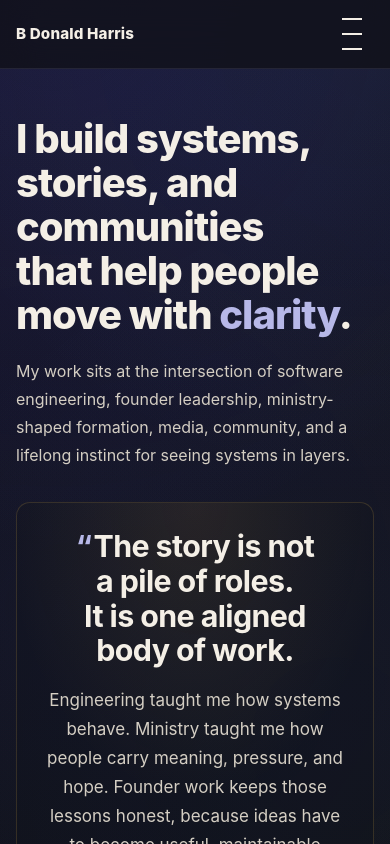
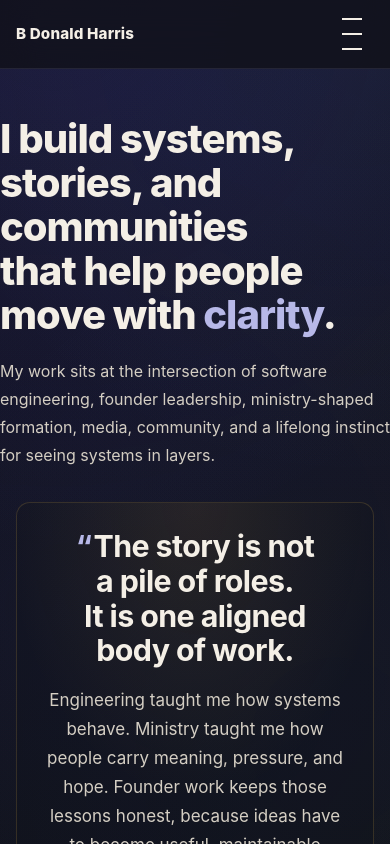
Before and after one commit to bdonaldharris/bdonaldharris.com, a Next.js app: page /about in a window 390 px wide. Shown: the top 844 px of the page. Built offline with nearby package versions, Linux system fonts and the light colour scheme.

Commit message:
Refine editorial hero spacing for About and Ideas pages

```diff
--- a/app/editorial-refinements.css
+++ b/app/editorial-refinements.css
@@ -13,6 +13,16 @@
 .writing-hero-artifact img {
   width: 100%;
   height: auto;
+}
+
+/* Image-less editorial heroes need a wider reading measure. */
+.about-page .page-hero {
+  width: min(100%, 960px);
+  padding-right: 0;
+}
+
+.about-page .page-hero-copy {
+  max-width: 860px;
 }
 
 .about-page .page-hero h1,
@@ -31,6 +41,10 @@
   max-width: 1100px;
 }
 
+.ideas-page .ideas-hero-copy {
+  max-width: 860px;
+}
+
 .speaking-page .speaking-organizer-panel {
   transform: translateY(-10px);
 }
@@ -45,6 +59,11 @@
     width: min(100%, 520px);
   }
 
+  .about-page .page-hero-copy,
+  .ideas-page .ideas-hero-copy {
+    max-width: 100%;
+  }
+
   .about-page .page-hero p:not(.eyebrow),
   .ideas-page .ideas-hero p {
     max-width: 100%;
```
